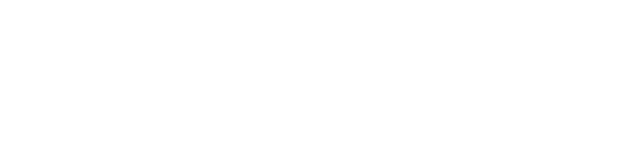
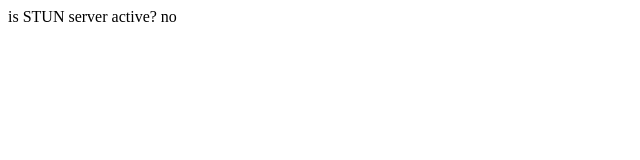
Before and after one commit to xing393939/webrtc-samples, a website: page static/check_stun_server.html in a window 1280 px wide. Shown: the whole page, without its empty margins (0-640 px from the left). Drawn offline with Linux system fonts and the light colour scheme.

Commit message:
check_stun_server

```diff
--- a/static/check_stun_server.html
+++ b/static/check_stun_server.html
@@ -4,7 +4,13 @@
     <title>检测STUN服务器</title>
 </head>
 <body>
+<div id="log"></div>
+
 <script>
+    var log = function (msg) {
+        document.getElementById('log').innerHTML += msg + '<br />';
+    };
+
     function checkSTUNServer(stunConfig, timeout) {
         return new Promise(function (resolve, reject) {
             setTimeout(function () {
@@ -31,7 +37,7 @@
             pc.onicecandidate = function (ice) {
                 if (promiseResolved || !ice || !ice.candidate || !ice.candidate.candidate || !/typ (relay|srflx)/.test(ice.candidate.candidate))
                     return;
-                console.log(ice.candidate.candidate);
+                log(ice.candidate.candidate);
                 promiseResolved = true;
                 resolve(true);
             };
@@ -43,7 +49,7 @@
         username: 'test',
         credential: 'test'
     }).then(function (bool) {
-        console.log('is STUN server active? ', bool ? 'yes' : 'no');
+        log('is STUN server active? ' + (bool ? 'yes' : 'no'));
     }).catch(console.error.bind(console));
 
 </script>
```
